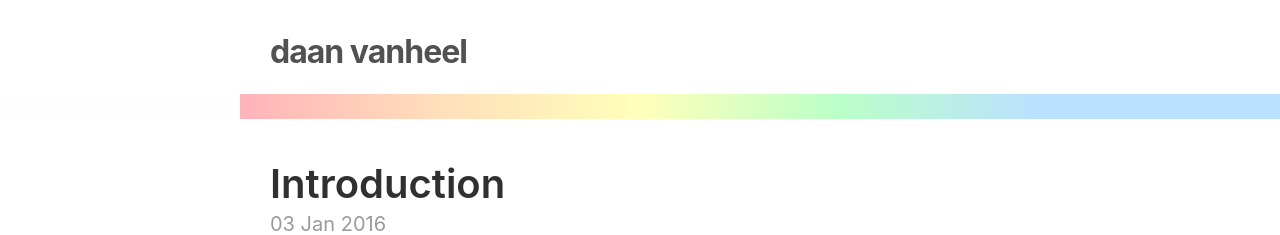
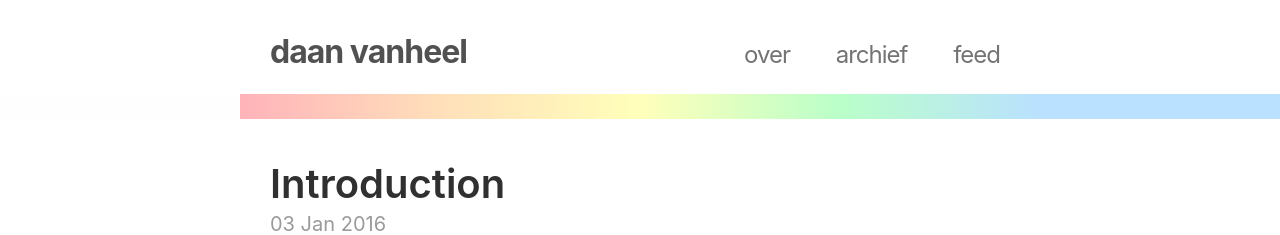
Before and after one commit to daanvanheel/daanvanheel.github.io, a Jekyll site: the page built from index.html, in a window 1280 px wide. Shown: the top 235 px of the page. Built offline with Jekyll 4.4.1, drawn with Linux system fonts in a browser that asks for light colours; the list of posts is cut into pages by our own code.

Commit message:
menu update

```diff
--- a/_config.yml
+++ b/_config.yml
@@ -7,6 +7,12 @@
 url:                 http://getpoole.com
 paginate:            1
 baseurl:             ""
+
+# Paginas
+pages_list:
+  over: '/over'
+  archief: '/archief'
+  feed: '/atom.xml'
 
 # Assets
 #
@@ -27,6 +33,6 @@
   repo:              https://github.com/poole/poole
 
 # Gems
-gems:
+plugins:
   - jekyll-paginate
   - jekyll-gist
--- a/_includes/head.html
+++ b/_includes/head.html
@@ -1,17 +1,24 @@
   <head>
     <meta charset="UTF-8">
+
+    <!-- responsive design voor mobiele apparaten-->
     <meta name="viewport" content="width=device-width, initial-scale=1.0">
 
     <title>
       {% if page.title == "Home" %}
-      {{ site.title }} &middot; {{ site.tagline }}
+        {{ site.title }}
       {% else %}
         {{ page.title }} &middot; {{ site.title }}
       {% endif %}
     </title>
 
+    <!-- CSS styling -->
     <link rel="stylesheet" href="{{ site.baseurl }}/styles.css">
+
+    <!-- Iconen -->
     <link rel="apple-touch-icon-precomposed" sizes="144x144" href="{{ site.baseurl }}/public/apple-touch-icon-precomposed.png">
     <link rel="shortcut icon" href="{{ site.baseurl }}/public/favicon.ico">
+
+    <!-- RSS-feed -->
     <link rel="alternate" type="application/atom+xml" title="{{ site.title }}" href="{{ site.baseurl }}/atom.xml">
   </head>
--- a/_layouts/default.html
+++ b/_layouts/default.html
@@ -1,7 +1,7 @@
 <!DOCTYPE html>
-<html lang="en">
+<html lang="nl-BE">
 
-  {% include head.html %}
+{% include head.html %}
 
   <body>
 
@@ -9,7 +9,25 @@
       <header class="masthead">
         <h3 class="masthead-title">
           <a href="{{ site.baseurl }}/" title="Home">{{ site.title }}</a>
-        </h3>
+
+          <nav class="site-nav">
+              <input type="checkbox" id="nav-trigger" class="nav-trigger" />
+              <label for="nav-trigger">
+                <span class="menu-icon">
+                  <svg viewBox="0 0 18 15" width="18px" height="15px">
+                    <path d="M18,1.484c0,0.82-0.665,1.484-1.484,1.484H1.484C0.665,2.969,0,2.304,0,1.484l0,0C0,0.665,0.665,0,1.484,0 h15.032C17.335,0,18,0.665,18,1.484L18,1.484z M18,7.516C18,8.335,17.335,9,16.516,9H1.484C0.665,9,0,8.335,0,7.516l0,0 c0-0.82,0.665-1.484,1.484-1.484h15.032C17.335,6.031,18,6.696,18,7.516L18,7.516z M18,13.516C18,14.335,17.335,15,16.516,15H1.484 C0.665,15,0,14.335,0,13.516l0,0c0-0.82,0.665-1.483,1.484-1.483h15.032C17.335,12.031,18,12.695,18,13.516L18,13.516z"/>
+                  </svg>
+                </span>
+              </label>
+              <div class="trigger">
+                <small>
+                  {% for page in site.pages_list %}
+                  <a href="{{ page[1]  }}">{{ page[0] }}</a>
+                  {% endfor %}
+                </small>
+              </div>
+            </h3>
+            </nav>
       </header>
 
       <main>
--- a/_sass/_masthead.scss
+++ b/_sass/_masthead.scss
@@ -9,10 +9,13 @@
   padding-left:  1.5rem;
   padding-right: 1.5rem;
   background-image: linear-gradient(to right,  #ffb3ba,#ffdfba,#ffffba, #baffc9,#bae1ff);
-  background-size: 100% 25px;
+  background-size: 100% 100%;
   background-position: center bottom;
   background-repeat:no-repeat;
   letter-spacing: -1px;
+  @media screen and (min-width: 38em) {
+    background-size: 100% 25px;
+  }
 }
 
 .masthead-title {
@@ -31,4 +34,89 @@
     text-decoration: none;
   }
 
+  small {
+    font-size: 75%;
+    font-weight: 400;
+    opacity: 0.8;
+  }
+
+  small a {
+    display: block;
+    padding: 5px 10px;
+    // Gaps between nav items, but not on the last one
+    &:not(:last-child) {
+      margin-right: 0;
+    }
+    margin-left: 20px;
+    @media screen and (min-width: 38em) {
+      display: inline;
+    }
+  }
 }
+
+// mobiel menu
+
+.site-nav {
+  position: absolute;
+  top: 65px;
+  right: 15px;
+  border: 0;
+  background-color: #fff;
+  border-radius: 5px;
+  text-align: right;
+
+  .nav-trigger {
+      display: none;
+  }
+
+  .menu-icon {
+    float: left;
+    width: 36px;
+    height: 26px;
+    line-height: 0;
+    padding-top: 10px;
+    text-align: center;
+
+    > svg path {
+      fill: $gray-4;
+    }
+  }
+
+  label[for="nav-trigger"] {
+    display: block;
+    float: right;
+    width: 36px;
+    height: 36px;
+    z-index: 2;
+    cursor: pointer;
+  }
+
+  input ~ .trigger {
+    clear: both;
+    display: none;
+  }
+
+  input:checked ~ .trigger {
+    display: block;
+    padding-bottom: 5px;
+  }
+
+  @media screen and (min-width: 38em) {
+    position: static;
+    float: right;
+    border: none;
+
+    label[for="nav-trigger"] {
+      display: none;
+    }
+
+    .menu-icon {
+      display: none;
+    }
+
+    input ~ .trigger {
+      display: block;
+    }
+
+    }
+  }
```
Lines whose indentation alone changed are shown as unchanged.
